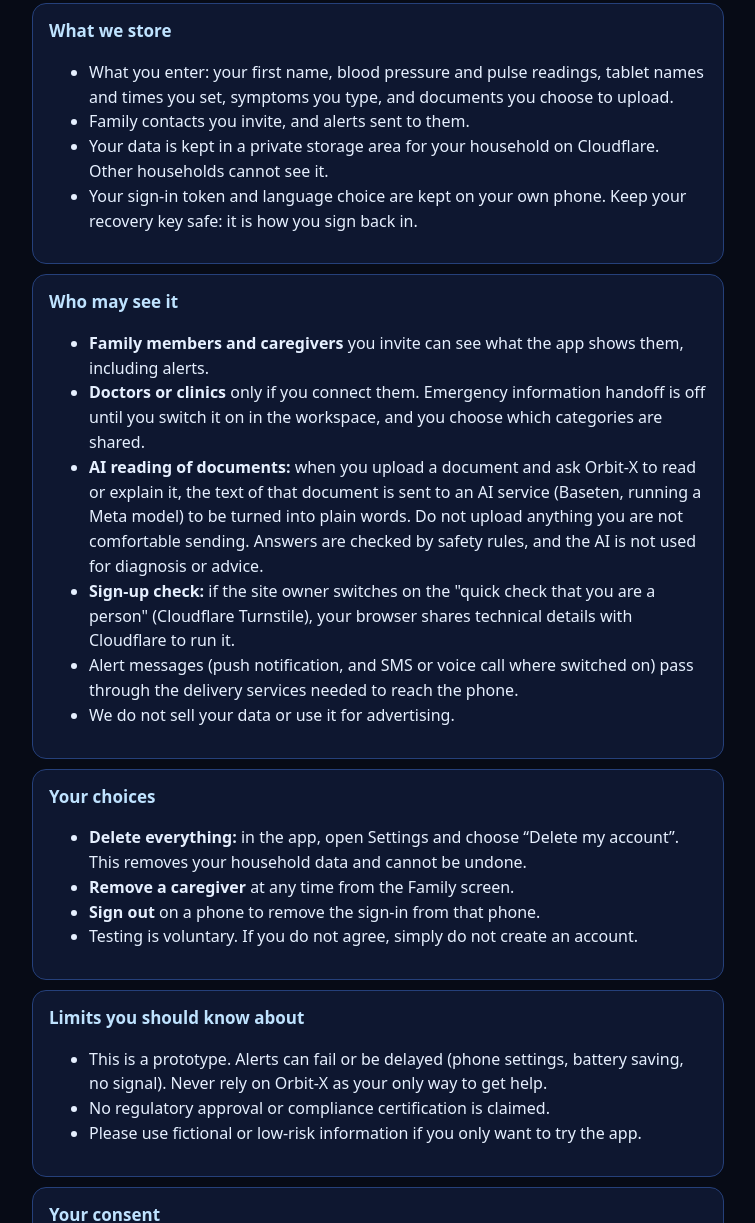
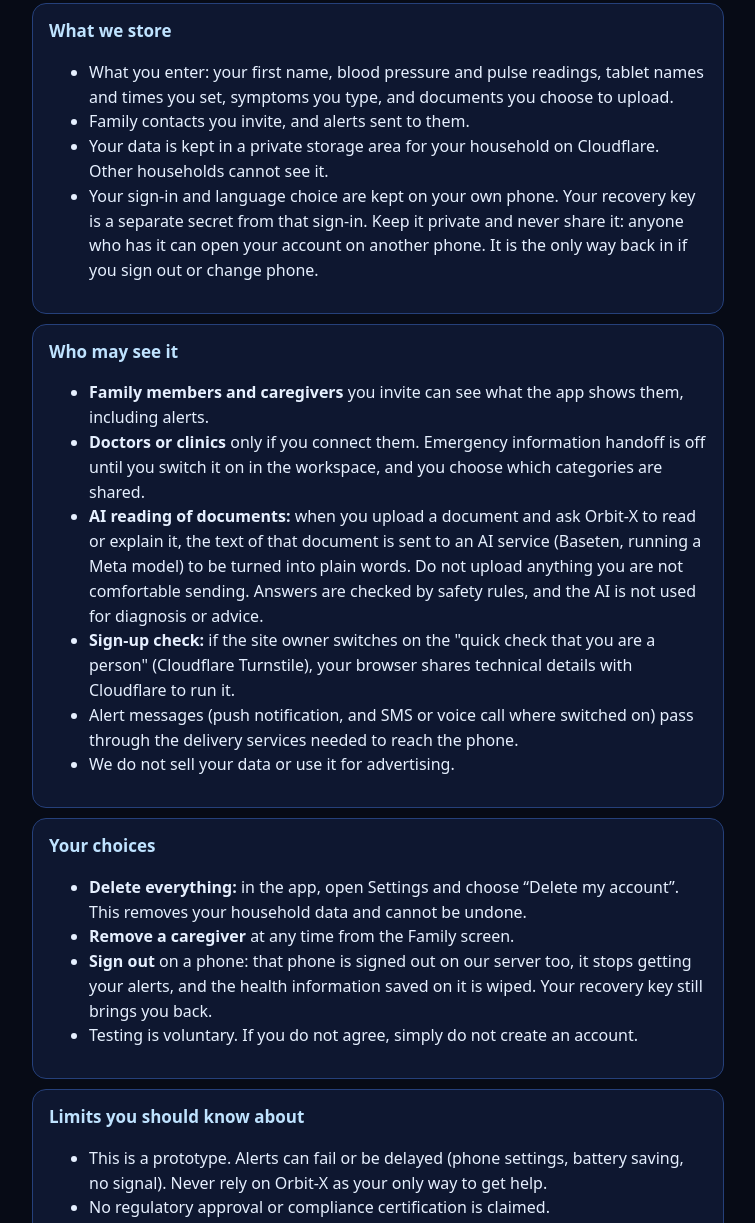
Before and after one commit to Orbit-X-Online/orbit-x, a website: page public/privacy.html in a window 1280 px wide. Shown: the part 304-1527 px from the top of the page, without its empty margins (262-1017 px from the left). Drawn offline with Linux system fonts and the light colour scheme.

Commit message:
Add files via upload

```diff
--- a/public/privacy.html
+++ b/public/privacy.html
@@ -20,7 +20,7 @@
 <li>What you enter: your first name, blood pressure and pulse readings, tablet names and times you set, symptoms you type, and documents you choose to upload.</li>
 <li>Family contacts you invite, and alerts sent to them.</li>
 <li>Your data is kept in a private storage area for your household on Cloudflare. Other households cannot see it.</li>
-<li>Your sign-in token and language choice are kept on your own phone. Keep your recovery key safe: it is how you sign back in.</li>
+<li>Your sign-in and language choice are kept on your own phone. Your recovery key is a separate secret from that sign-in. Keep it private and never share it: anyone who has it can open your account on another phone. It is the only way back in if you sign out or change phone.</li>
 </ul></div>
 
 <div class="card"><h2 style="margin-top:0">Who may see it</h2>
@@ -37,7 +37,7 @@
 <ul>
 <li><b>Delete everything:</b> in the app, open Settings and choose “Delete my account”. This removes your household data and cannot be undone.</li>
 <li><b>Remove a caregiver</b> at any time from the Family screen.</li>
-<li><b>Sign out</b> on a phone to remove the sign-in from that phone.</li>
+<li><b>Sign out</b> on a phone: that phone is signed out on our server too, it stops getting your alerts, and the health information saved on it is wiped. Your recovery key still brings you back.</li>
 <li>Testing is voluntary. If you do not agree, simply do not create an account.</li>
 </ul></div>
 
```
Also changed, not shown: public/index.html (+4 -0 lines).
